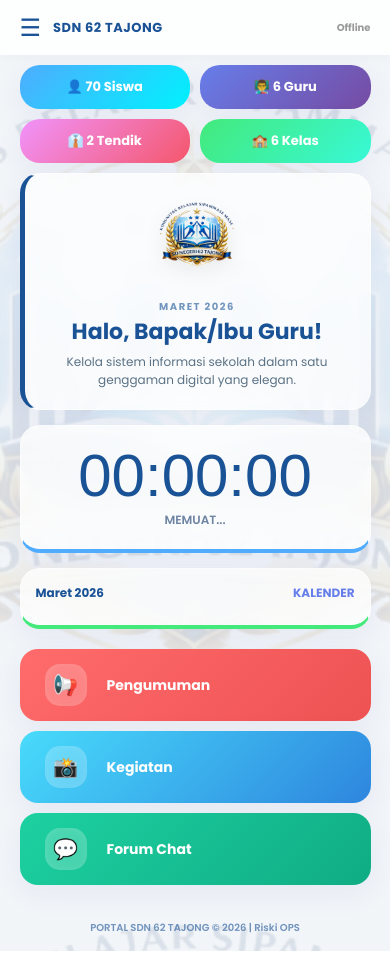
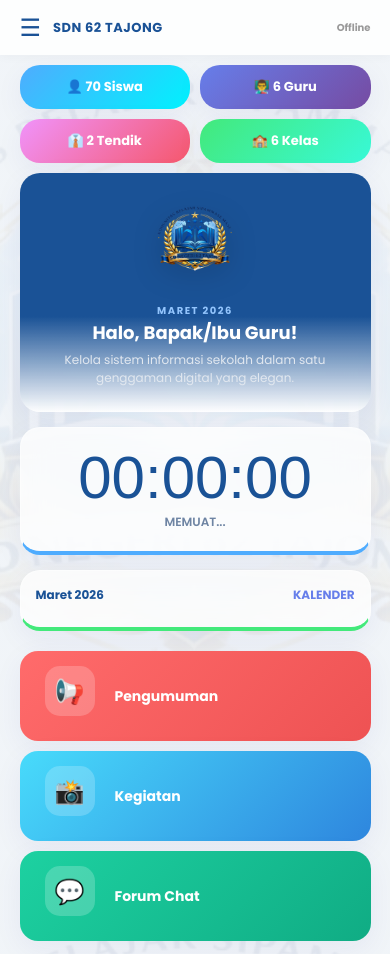
Before and after one commit to Sunbio-bio/sdn62online, a website: page index.html in a window 390 px wide. Shown: the top 954 px of the page. Drawn offline with Linux system fonts and the light colour scheme; a script that the page names is missing; a web font is replaced by a local one.

Commit message:
Update index.html

```diff
--- a/index.html
+++ b/index.html
@@ -12,7 +12,7 @@
         * { margin: 0; padding: 0; box-sizing: border-box; font-family: 'Poppins', sans-serif; }
 
         body {
-            background: linear-gradient(rgba(240, 244, 248, 0.9), rgba(240, 244, 248, 0.9)), url('sekolahku.jpg.jpeg') no-repeat center center fixed;
+            background: linear-gradient(rgba(240, 244, 248, 0.95), rgba(240, 244, 248, 0.95)), url('sekolahku.jpg.jpeg') no-repeat center center fixed;
             background-size: cover;
             min-height: 100vh; color: #1a5296; display: flex; flex-direction: column; overflow-x: hidden;
         }
@@ -33,7 +33,6 @@
         .sidebar.active { left: 0; }
         .sidebar a { padding: 12px 25px; text-decoration: none; color: #cbdcf0; display: flex; align-items: center; gap: 12px; transition: 0.3s; font-size: 13px; cursor: pointer; }
         .sidebar a:hover { background: rgba(255,255,255,0.1); color: white; padding-left: 30px; }
-
         .overlay { display: none; position: fixed; inset: 0; background: rgba(0,0,0,0.3); z-index: 2500; cursor: pointer; }
         .overlay.active { display: block; }
 
@@ -52,13 +51,20 @@
         .stat-tendik { background: linear-gradient(135deg, #f093fb 0%, #f5576c 100%); }
         .stat-kelas { background: linear-gradient(135deg, #43e97b 0%, #38f9d7 100%); }
 
-        /* --- HERO & DASHBOARD --- */
+        /* --- HERO BANNER (HALF GRADIENT DESIGN) --- */
         .container { padding: 0 5% 20px; }
-        .hero-banner { display: flex; justify-content: space-between; align-items: center; padding: 25px 35px; margin-bottom: 15px; border-left: 5px solid #1a5296; }
-        .hero-content h1 { font-size: 22px; font-weight: 700; color: #1a5296; margin-bottom: 5px; }
-        .hero-content p { font-size: 12px; color: #5a7184; max-width: 380px; line-height: 1.5; }
+        .hero-banner {
+            display: flex; justify-content: space-between; align-items: center;
+            padding: 25px 35px; margin-bottom: 15px; overflow: hidden;
+            background: linear-gradient(90deg, #1a5296 0%, #1a5296 40%, rgba(255,255,255,0.8) 100%);
+            border: none;
+        }
+        .hero-content h1 { font-size: 22px; font-weight: 700; color: #ffffff; margin-bottom: 5px; } /* Teks jadi putih agar kontras */
+        .hero-content p { font-size: 12px; color: #e2e8f0; max-width: 380px; line-height: 1.5; }
+        #monthLabel { font-size: 10px; letter-spacing: 1.5px; color: #93c5fd; font-weight: 700; }
+
         .logo-container { width: 110px; height: 110px; display: flex; align-items: center; justify-content: center; }
-        .dashboard-logo { width: 100%; height: auto; object-fit: contain; filter: drop-shadow(0 5px 10px rgba(0,0,0,0.1)); }
+        .dashboard-logo { width: 100%; height: auto; object-fit: contain; filter: drop-shadow(0 5px 15px rgba(0,0,0,0.2)); }
 
         /* --- WIDGETS --- */
         .dashboard-grid { display: grid; grid-template-columns: 1fr 1.5fr; gap: 15px; margin-bottom: 20px; }
@@ -71,45 +77,25 @@
         .date-num { padding: 5px; border-radius: 8px; }
         .date-num.today { background: #1a5296; color: white; font-weight: 700; }
 
-        /* --- ACTION BUTTONS DENGAN WARNA BARU (AESTETIC) --- */
+        /* --- ACTION BUTTONS --- */
         .action-row { display: grid; grid-template-columns: repeat(3, 1fr); gap: 15px; }
-        .action-card {
-            padding: 20px; display: flex; flex-direction: column; align-items: center; text-align: center;
-            cursor: pointer; transition: 0.3s ease; border: none; color: white;
-        }
+        .action-card { padding: 20px; display: flex; flex-direction: column; align-items: center; text-align: center; cursor: pointer; transition: 0.3s ease; border: none; color: white; }
         .action-card:hover { transform: translateY(-5px); filter: brightness(1.1); box-shadow: 0 10px 20px rgba(0,0,0,0.15); }
-
-        /* Gradient khusus tombol aksi */
         .card-pengumuman { background: linear-gradient(135deg, #ff6b6b 0%, #ee5253 100%); }
         .card-kegiatan { background: linear-gradient(135deg, #48dbfb 0%, #2e86de 100%); }
         .card-forum { background: linear-gradient(135deg, #1dd1a1 0%, #10ac84 100%); }
-
-        .action-icon {
-            width: 50px; height: 50px; border-radius: 15px; background: rgba(255,255,255,0.2);
-            display: flex; align-items: center; justify-content: center; font-size: 24px; margin-bottom: 10px;
-            box-shadow: inset 0 0 10px rgba(255,255,255,0.1);
-        }
+        .action-icon { width: 50px; height: 50px; border-radius: 15px; background: rgba(255,255,255,0.2); display: flex; align-items: center; justify-content: center; font-size: 24px; margin-bottom: 10px; }
 
         /* --- MODAL --- */
         .modal { display: none; position: fixed; inset: 0; background: rgba(0,0,0,0.4); z-index: 4000; align-items: center; justify-content: center; backdrop-filter: blur(5px); padding: 20px; }
-        .modal-content {
-            background: #fff; padding: 25px; border-radius: 24px; width: 100%; max-width: 400px;
-            position: relative; box-shadow: 0 20px 40px rgba(0,0,0,0.15);
-            animation: slideUp 0.3s ease-out;
-        }
+        .modal-content { background: #fff; padding: 25px; border-radius: 24px; width: 100%; max-width: 400px; position: relative; box-shadow: 0 20px 40px rgba(0,0,0,0.15); animation: slideUp 0.3s ease-out; }
         @keyframes slideUp { from { opacity: 0; transform: translateY(20px); } to { opacity: 1; transform: translateY(0); } }
         .close-btn { position: absolute; top: 15px; right: 20px; font-size: 22px; cursor: pointer; color: #ccc; }
         .modal-content h2 { font-size: 18px; margin-bottom: 15px; font-weight: 700; color: #1a5296; text-align: center; }
         .input-group { margin-bottom: 12px; }
         .input-label { font-size: 11px; font-weight: 600; color: #a0aec0; margin-left: 5px; margin-bottom: 5px; display: block; }
-        input[type="text"], textarea {
-            width: 100%; padding: 12px 15px; border: 1.5px solid #edf2f7; border-radius: 12px;
-            font-size: 13px; background: #f8fafc; transition: 0.3s; color: #4a5568;
-        }
-        .btn-post {
-            width: 100%; background: #1a5296; color: white; padding: 14px; border: none;
-            border-radius: 12px; font-weight: 700; font-size: 13px; cursor: pointer; margin-top: 10px;
-        }
+        input[type="text"], textarea { width: 100%; padding: 12px 15px; border: 1.5px solid #edf2f7; border-radius: 12px; font-size: 13px; background: #f8fafc; transition: 0.3s; color: #4a5568; }
+        .btn-post { width: 100%; background: #1a5296; color: white; padding: 14px; border: none; border-radius: 12px; font-weight: 700; font-size: 13px; cursor: pointer; margin-top: 10px; }
 
         /* --- FOOTER --- */
         .footer { text-align: center; padding: 15px; font-size: 10px; opacity: 0.6; font-weight: 600; }
@@ -120,8 +106,11 @@
             .dashboard-grid { grid-template-columns: 1fr; }
             .action-row { grid-template-columns: 1fr; gap: 10px; }
             .action-card { flex-direction: row; gap: 20px; padding: 15px 25px; justify-content: flex-start; border-radius: 18px; }
-            .action-icon { margin-bottom: 0; width: 42px; height: 42px; font-size: 20px; }
-            .hero-banner { flex-direction: column-reverse; text-align: center; padding: 20px; }
+            .hero-banner {
+                flex-direction: column-reverse; text-align: center; padding: 25px 20px;
+                background: linear-gradient(180deg, #1a5296 0%, #1a5296 60%, rgba(255,255,255,0.9) 100%);
+            }
+            .hero-content h1 { font-size: 18px; }
             .logo-container { margin-bottom: 15px; width: 90px; height: 90px; }
         }
     </style>
@@ -158,7 +147,7 @@
     <div class="container">
         <div class="hero-banner glass-panel">
             <div class="hero-content">
-                <h2 id="monthLabel" style="font-size: 10px; letter-spacing: 1.5px; opacity: 0.6; text-transform: uppercase;">MARET 2026</h2>
+                <h2 id="monthLabel">MARET 2026</h2>
                 <h1>Halo, Bapak/Ibu Guru!</h1>
                 <p>Kelola sistem informasi sekolah dalam satu genggaman digital yang elegan.</p>
             </div>
@@ -222,40 +211,32 @@
     </footer>
 
     <script>
-        /* --- SKRIP ASLI 100% UTUH --- */
+        /* --- SKRIP ASLI 100% DI PERTAHANKAN --- */
         const ably = new Ably.Realtime('Lqd-SA.02uOJw:5Q9fS13uwWhBLZJsqF9XA4gjNMzowZHCq2jJ9kxDdx8');
         const channel = ably.channels.get('update-sekolah');
         let currentType = "";
-
         ably.connection.on('connected', () => {
             const s = document.getElementById('status');
             s.innerText = "● Online"; s.style.color="#2ecc71";
         });
-
         function toggleMenu() {
             document.getElementById("sidebar").classList.toggle("active");
             document.getElementById("overlay").classList.toggle("active");
         }
-
         function bukaForum() { window.location.href = "forum.html?user=GuruAdmin"; }
-
         function openModal(type) {
             currentType = type;
             document.getElementById("modalTitle").innerText = "Kirim " + type;
             document.getElementById("modalUpdate").style.display = "flex";
         }
-
         function closeModal() { document.getElementById("modalUpdate").style.display = "none"; }
-
         function kirimUpdate() {
             const judul = document.getElementById('postTitle').value;
             const isi = document.getElementById('postContent').value;
             const fileInput = document.getElementById('postFile');
             const btn = document.getElementById('btnPublish');
-
             if (!judul || !isi) return alert("Harap isi Judul dan Pesan!");
             btn.disabled = true; btn.innerText = "SEDANG MENGIRIM...";
-
             if (fileInput.files[0]) {
                 const reader = new FileReader();
                 reader.readAsDataURL(fileInput.files[0]);
@@ -275,7 +256,6 @@
                 };
             } else { publishData(judul, isi, null); }
         }
-
         function publishData(judul, isi, foto) {
             const btn = document.getElementById('btnPublish');
             channel.publish('infoBaru', {
@@ -293,9 +273,7 @@
                 }
             });
         }
-
         function aksiLogout() { if(confirm("Keluar dari panel?")) { sessionStorage.clear(); window.location.href = "login.html"; } }
-
         window.onload = function() {
             const now = new Date();
             setInterval(() => {
```
